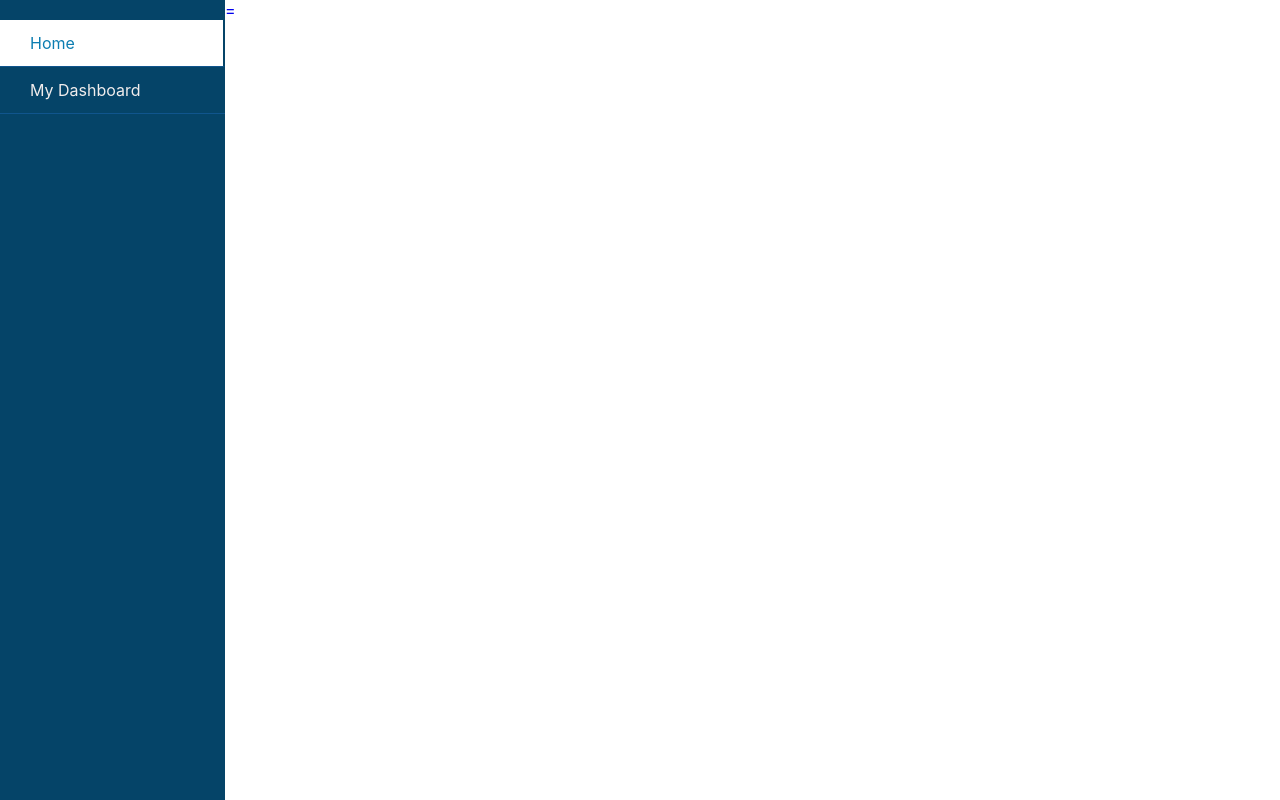
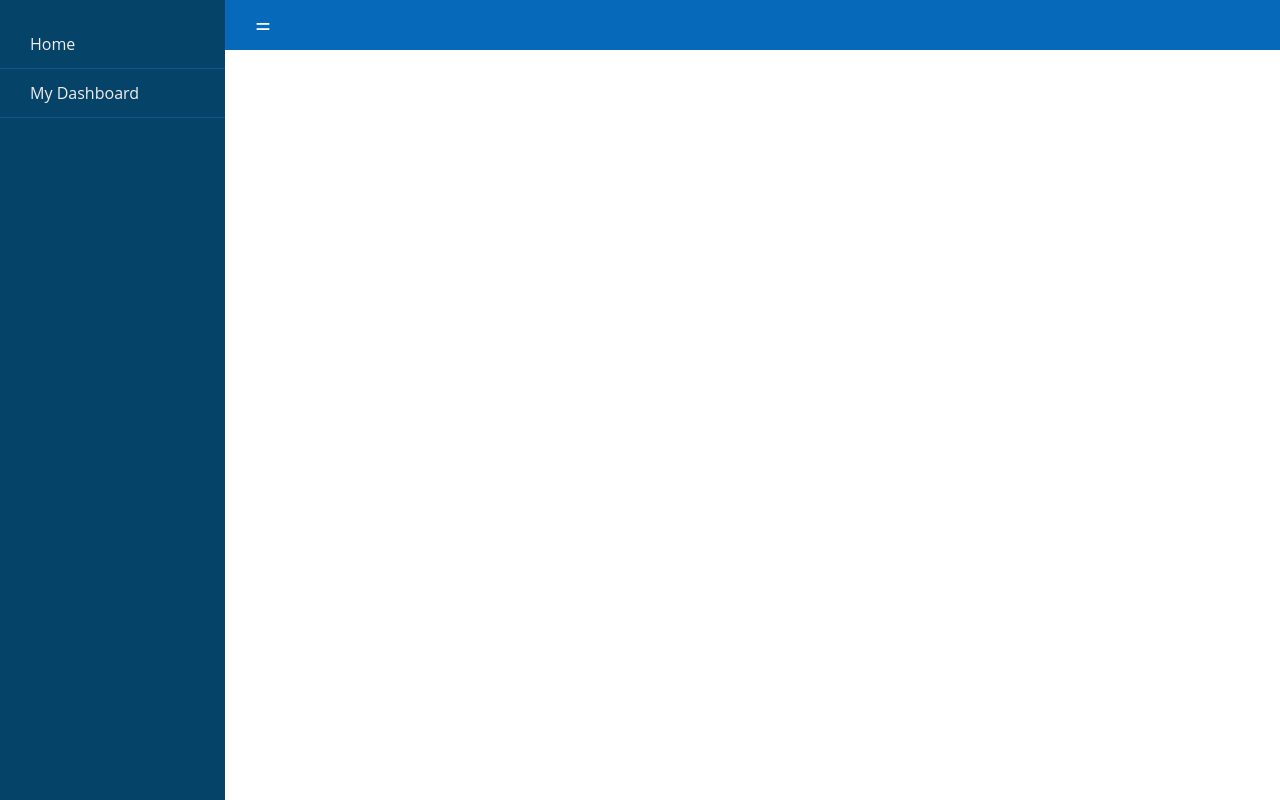
Before and after one commit to guilhermefernandesk/contador, a React (Create React App) app: page /home/1/1 in a window 1280 px wide. Built offline with nearby package versions, Linux system fonts and the light colour scheme.

Commit message:
Revert "sidebar2"
This reverts commit f13fc056f3f3412a83b62516d17bda83079ef5f6.

```diff
--- a/src/components/Sidebar.css
+++ b/src/components/Sidebar.css
@@ -1,12 +1,13 @@
-* {
+
+*{
     list-style: none;
     text-decoration: none;
     margin: 0;
     padding: 0;
     box-sizing: border-box;
+    font-family: 'Open Sans', sans-serif;
 }
-
-.sidebar {
+.wrapper .sidebar{
     background: rgb(5, 68, 104);
     position: fixed;
     top: 0;
@@ -17,7 +18,8 @@
     transition: all 0.5s ease;
 }
 
-.sidebar ul li a {
+
+.wrapper .sidebar ul li a{
     display: block;
     padding: 13px 30px;
     border-bottom: 1px solid #10558d;
@@ -26,78 +28,53 @@
     position: relative;
 }
 
-.sidebar ul li a:hover,
-.sidebar ul li a.active {
+
+/* .wrapper .sidebar ul li a:hover,
+.wrapper .sidebar ul li a.active{
     color: #0c7db1;
-    background: white;
+
+    background:white;
     border-right: 2px solid rgb(5, 68, 104);
 }
 
-.sidebar ul li a:hover:before,
-.sidebar ul li a.active:before {
-    display: block;
+.wrapper .sidebar ul li a:hover .icon,
+.wrapper .sidebar ul li a.active .icon{
+    color: #0c7db1;
 }
 
-.section {
+.wrapper .sidebar ul li a:hover:before,
+.wrapper .sidebar ul li a.active:before{
+    display: block;
+} */
+
+.wrapper .section{
     width: calc(100% - 225px);
     margin-left: 225px;
     transition: all 0.5s ease;
 }
 
-.navbar {
+.wrapper .section .top_navbar{
     background: rgb(7, 105, 185);
     height: 50px;
     display: flex;
     align-items: center;
     padding: 0 30px;
+
 }
 
-.nav-btn a {
+.wrapper .section .top_navbar .hamburger a{
     font-size: 28px;
     color: #f4fbff;
 }
 
-.nav-btn a:hover {
-    color: #a2ecff94;
+.wrapper .section .top_navbar .hamburger a:hover{
+    color: #a2ecff;
 }
-
-body.active .wrapper .sidebar {
+body.active .wrapper .sidebar{
     left: -225px;
 }
 
-body.active .wrapper .section {
+body.active .wrapper .section{
     margin-left: 0;
     width: 100%;
 }
-
-.nav-links {
-    font-size: 18px;
-    display: inline;
-    float: right;
-}
-
-.nav-links>ul li a {
-    color: #fff;
-    line-height: 40px;
-    font-size: 18px;
-    display: block;
-    padding: 0 8px;
-    text-decoration: none;
-}
-
-.nav-links>ul {
-    list-style: none;
-    position: relative;
-    padding: 0;
-    margin-top: 5px;
-}
-
-.nav-links>ul li {
-    display: inline-block;
-    background-color: #1177ca;
-}
-
-.nav-links>ul li:hover {
-    background-color: #0b65af;
-    border-radius: 5px;
-}
```
